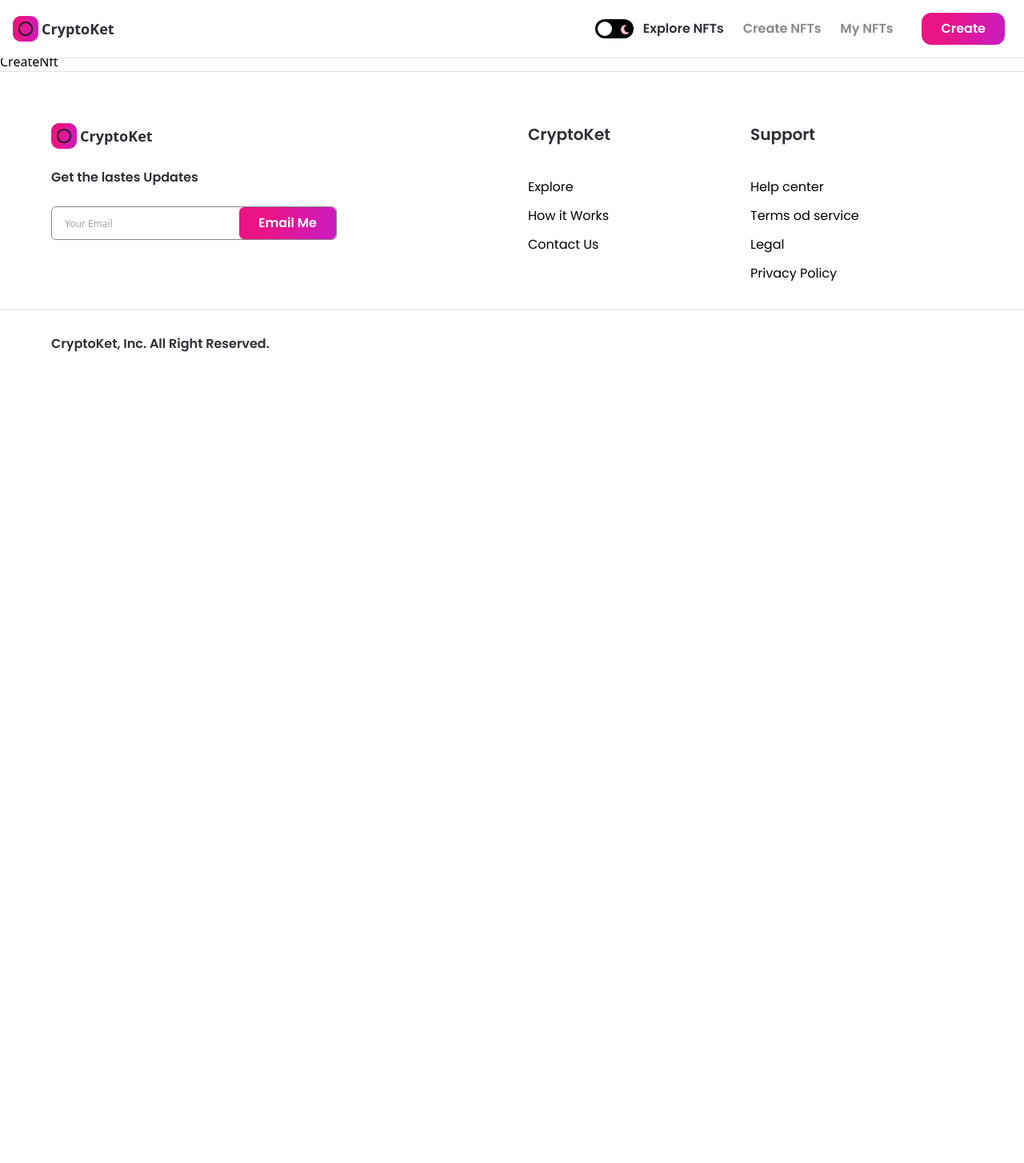
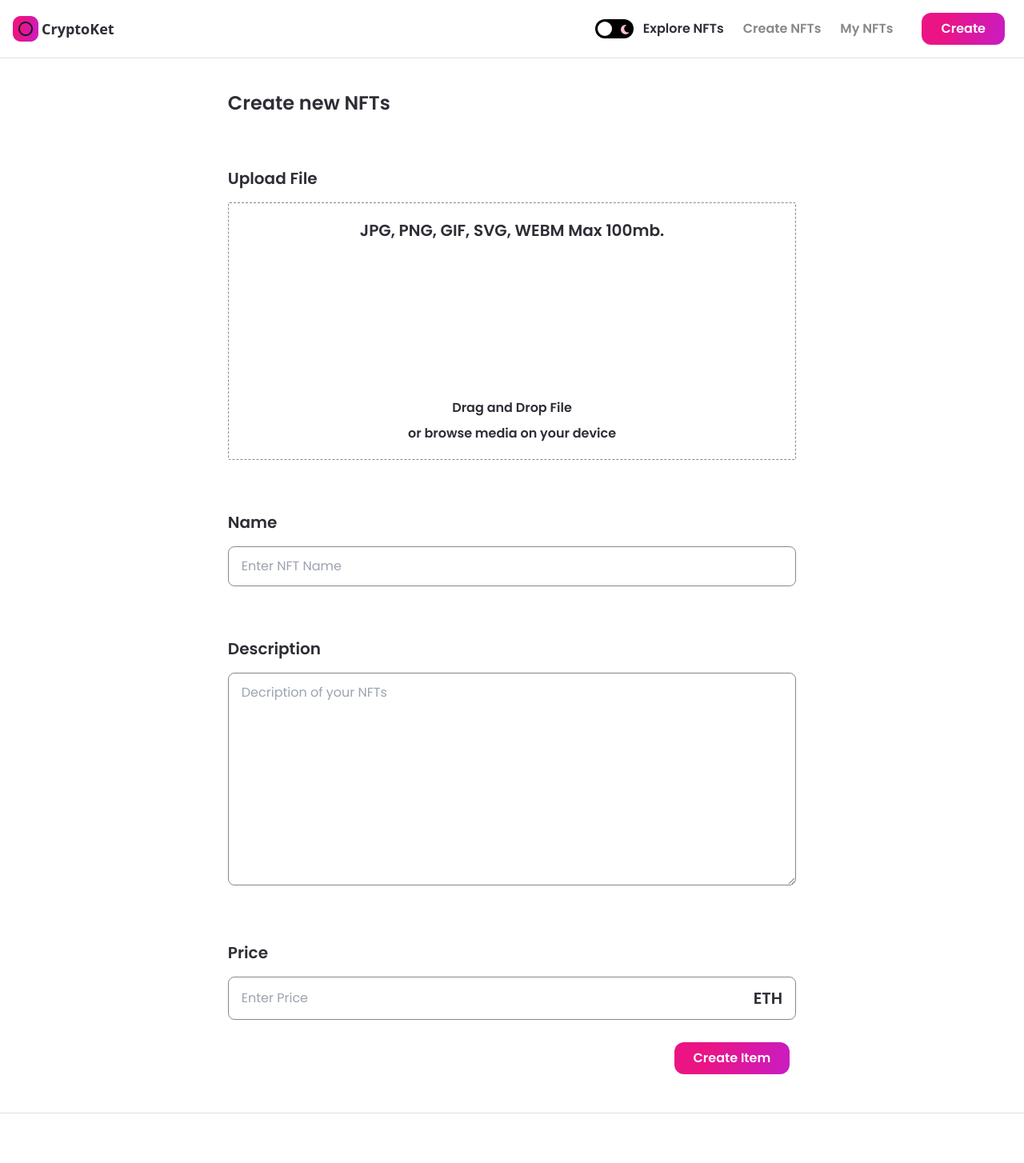
Before and after one commit to mdmahfujarrahman/nft-project, a Next.js app: page /create-nft in a window 1280 px wide. Shown: the top 1454 px of the page at 80% size. Before the commit the page ends 800 px from the top, so only its background shows below. Built offline with nearby package versions, Linux system fonts and the light colour scheme.

Commit message:
freate nft page complate

```diff
--- /dev/null
+++ b/components/Input.jsx
@@ -0,0 +1,41 @@
+import React from "react";
+
+const Input = ({ title, inputType, handleClick, placeholder }) => {
+    return (
+        <div className="mt-16">
+            <p className="font-poppins dark:text-white text-nft-black-1 font-semibold text-xl">
+                {title}
+            </p>
+
+            {inputType === "number" ? (
+                <div className="dark:bg-nft-black-1 bg-white border dark:border-nft-black-1 border-nft-gray-2 rounded-lg w-full outline-none font-poppins dark:text-white text-nft-gray-2 text-base mt-4 px-4 py-3 flexBetween flex-row">
+                    <input
+                        className="flex w-full dark:bg-nft-black-1 bg-white outline-none"
+                        type="number"
+                        onChange={handleClick}
+                        placeholder={placeholder}
+                    />
+                    <p className="font-poppins dark:text-white text-nft-black-1 font-semibold text-xl">
+                        ETH
+                    </p>
+                </div>
+            ) : inputType === "textarea" ? (
+                <textarea
+                    onChange={handleClick}
+                    placeholder={placeholder}
+                    className="dark:bg-nft-black-1 bg-white border dark:border-nft-black-1 border-nft-gray-2 rounded-lg w-full outline-none font-poppins dark:text-white text-nft-gray-2 text-base mt-4 px-4 py-3"
+                    rows={10}
+                />
+            ) : (
+                <input
+                    className="dark:bg-nft-black-1 bg-white border dark:border-nft-black-1 border-nft-gray-2 rounded-lg w-full outline-none font-poppins dark:text-white text-nft-gray-2 text-base mt-4 px-4 py-3"
+                    type={inputType}
+                    onChange={handleClick}
+                    placeholder={placeholder}
+                />
+            )}
+        </div>
+    );
+};
+
+export default Input;
--- a/components/index.js
+++ b/components/index.js
@@ -4,5 +4,6 @@
 import Banner from "./Banner";
 import CreatorCard from "./CreatorCard";
 import NFTCards from "./NFTCards";
+import Input from "./Input";
 
-export { Footer, Navbar, Button, Banner, CreatorCard, NFTCards };
+export { Input, Footer, Navbar, Button, Banner, CreatorCard, NFTCards };
--- a/pages/create-nft.js
+++ b/pages/create-nft.js
@@ -1,5 +1,113 @@
+import { useState, useMemo, useCallback, useContext } from "react";
+import { useTheme } from "next-themes";
+import { useRouter } from "next/router";
+import { useDropzone } from "react-dropzone";
+
+import Image from "next/image";
+import images from "../assets";
+import { Button, Input } from "../components";
+
 const CreateNft = () => {
-    return <div>CreateNft</div>;
+    const { theme } = useTheme();
+    const [fileUrl, setFileUrl] = useState(null);
+
+    const onDrop = useCallback(() => {}, []);
+
+    const {
+        getRootProps,
+        getInputProps,
+        isDragActive,
+        isDragAccept,
+        isDragReject,
+    } = useDropzone({
+        onDrop,
+        accept: "image/*",
+        maxSize: 5000000,
+    });
+
+    const fileStyle = useMemo(() => {
+        return `dark:bg-nft-black-1 bg-white border dark:border-white border-nft-gray-2 flex flex-col items-center p-5 rounded-sm border-dashed
+
+        ${isDragActive && "border-file-active"}
+        ${isDragAccept && "border-file-accept"}
+        ${isDragReject && "border-file-reject"}
+
+        `;
+    }, [isDragActive, isDragAccept, isDragReject]);
+
+    return (
+        <div className="flex justify-center sm:px-4 p-12">
+            <div className="w-3/5 md:w-full">
+                <h1 className="font-poppins dark:text-white text-nft-black-1 text-2xl minlg:text-4xl font-semibold">
+                    Create new NFTs
+                </h1>
+                <div className="mt-16">
+                    <p className="font-poppins dark:text-white text-nft-black-1 font-semibold text-xl">
+                        Upload File
+                    </p>
+                    <div className="mt-4">
+                        <div {...getRootProps()} className={fileStyle}>
+                            <input {...getInputProps()} type="text" />
+                            <div className="flexCenter flex-col text-center">
+                                <p className="font-poppins dark:text-white text-nft-black-1 font-semibold text-xl">
+                                    JPG, PNG, GIF, SVG, WEBM Max 100mb.
+                                </p>
+                                <div className="my-12 w-full flex justify-center">
+                                    <Image
+                                        width={100}
+                                        height={100}
+                                        objectFit="contain"
+                                        alt="file Upload"
+                                        className={
+                                            theme === "light" && "filter invert"
+                                        }
+                                        src={images.upload}
+                                    />
+                                </div>
+                                <p className="font-poppins dark:text-white text-nft-black-1 font-semibold text-xm">
+                                    Drag and Drop File
+                                </p>
+                                <p className="font-poppins dark:text-white text-nft-black-1 font-semibold text-xm mt-2">
+                                    or browse media on your device
+                                </p>
+                            </div>
+                        </div>
+                        {fileUrl && (
+                            <aside>
+                                <div>
+                                    <img src={fileUrl} alt="asset_file" />
+                                </div>
+                            </aside>
+                        )}
+                    </div>
+                </div>
+                <Input
+                    inputType="input"
+                    title="Name"
+                    placeholder="Enter NFT Name"
+                    handleClick={() => {}}
+                />
+                <Input
+                    inputType="textarea"
+                    title="Description"
+                    placeholder="Decription of your NFTs"
+                    handleClick={() => {}}
+                />
+                <Input
+                    inputType="number"
+                    title="Price"
+                    placeholder="Enter Price"
+                    handleClick={() => {}}
+                />
+                <div className="mt-7 w-full flex justify-end">
+                    <Button
+                        classStyle="mx-2 rounded-xl"
+                        btnName="Create Item"
+                    />
+                </div>
+            </div>
+        </div>
+    );
 };
 
 export default CreateNft;
```
